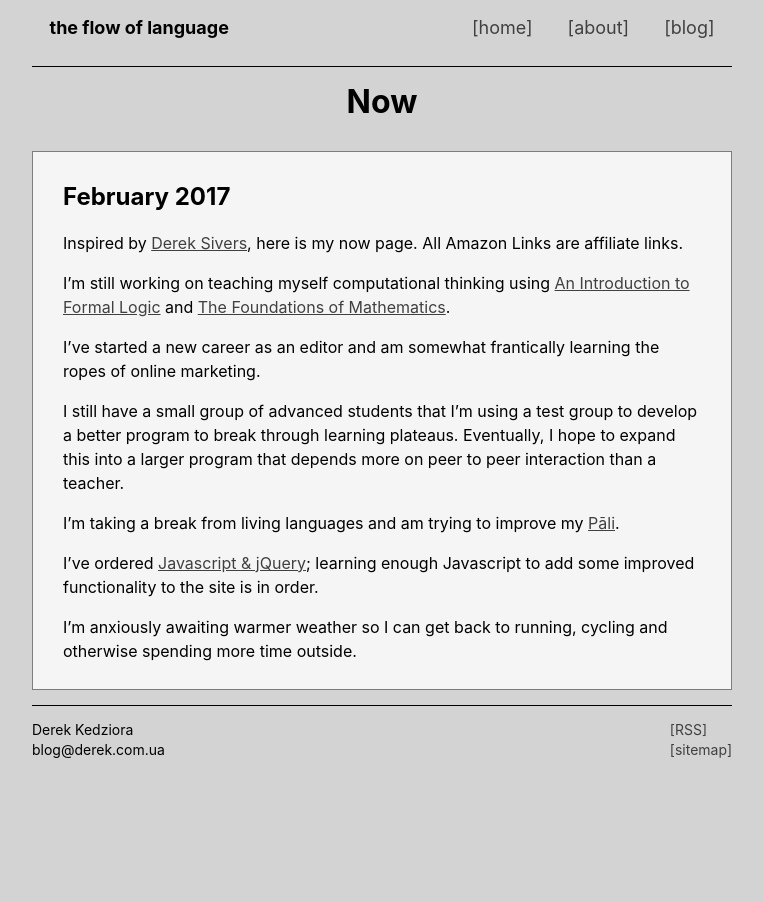
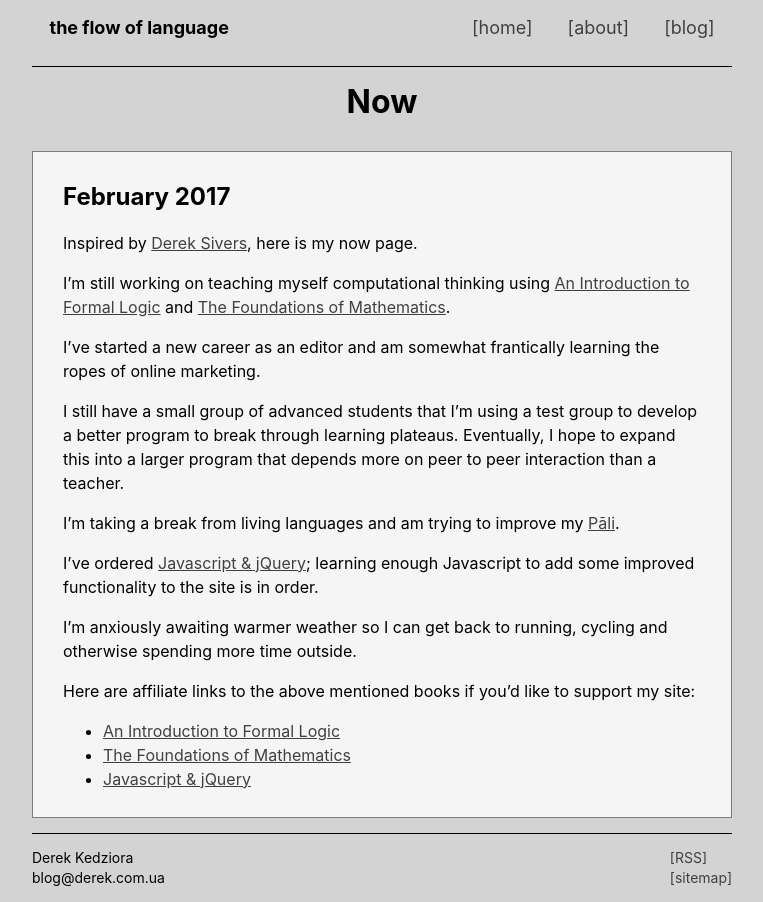
Before and after one commit to ZeroDeth/derekkedziora.github.io, a Jekyll site: the page built from pages/now.md, in a window 1280 px wide. Shown: the whole page, without its empty margins (258-1021 px from the left). Built offline with Jekyll 4.4.1, drawn with Linux system fonts in a browser that asks for light colours; comment, search, counter and statistics services are not loaded.

Commit message:
slight format changes

```diff
--- a/pages/now.md
+++ b/pages/now.md
@@ -5,7 +5,7 @@ permalink: /now
 ---
 ## February 2017
 
-Inspired by [Derek Sivers][0], here is my now page. All Amazon Links are affiliate links.
+Inspired by [Derek Sivers][0], here is my now page.
 
 I'm still working on teaching myself computational thinking using [An Introduction to Formal Logic][1] and [The Foundations of Mathematics][2].
 
@@ -19,8 +19,17 @@ I've ordered [Javascript & jQuery][4]; learning enough Javascript to add some im
 
 I'm anxiously awaiting warmer weather so I can get back to running, cycling and otherwise spending more time outside.
 
+Here are affiliate links to the above mentioned books if you'd like to support my site:
+
+- [An Introduction to Formal Logic][5]
+- [The Foundations of Mathematics][6]
+- [Javascript & jQuery][7]
+
 [0]: http://nownownow.com/about
-[1]: https://www.amazon.com/gp/product/0521008042/ref=as_li_tl?ie=UTF8&camp=1789&creative=9325&creativeASIN=0521008042&linkCode=as2&tag=derekcomua-20&linkId=c3389540616c07ff86c188d1081c24cc
-[2]: https://www.amazon.com/gp/product/019870643X/ref=as_li_tl?ie=UTF8&tag=derekcomua-20&camp=1789&creative=9325&linkCode=as2&creativeASIN=019870643X&linkId=8dda77272dcead0f177fac91b8225da1
+[1]: https://www.amazon.com/gp/product/0521008042/
+[2]: https://www.amazon.com/gp/product/019870643X/
 [3]: https://en.wikipedia.org/wiki/Pali
-[4]: https://www.amazon.com/gp/product/1118531647/ref=as_li_tl?ie=UTF8&tag=derekcomua-20&camp=1789&creative=9325&linkCode=as2&creativeASIN=1118531647&linkId=45606a7f76a65ee81116a00b0598c8f6
+[4]: https://www.amazon.com/gp/product/1118531647
+[5]: https://www.amazon.com/gp/product/0521008042/ref=as_li_tl?ie=UTF8&camp=1789&creative=9325&creativeASIN=0521008042&linkCode=as2&tag=derekcomua-20&linkId=c3389540616c07ff86c188d1081c24cc
+[6]: https://www.amazon.com/gp/product/019870643X/ref=as_li_tl?ie=UTF8&tag=derekcomua-20&camp=1789&creative=9325&linkCode=as2&creativeASIN=019870643X&linkId=8dda77272dcead0f177fac91b8225da1
+[7]: https://www.amazon.com/gp/product/1118531647/ref=as_li_tl?ie=UTF8&tag=derekcomua-20&camp=1789&creative=9325&linkCode=as2&creativeASIN=1118531647&linkId=45606a7f76a65ee81116a00b0598c8f6
```
